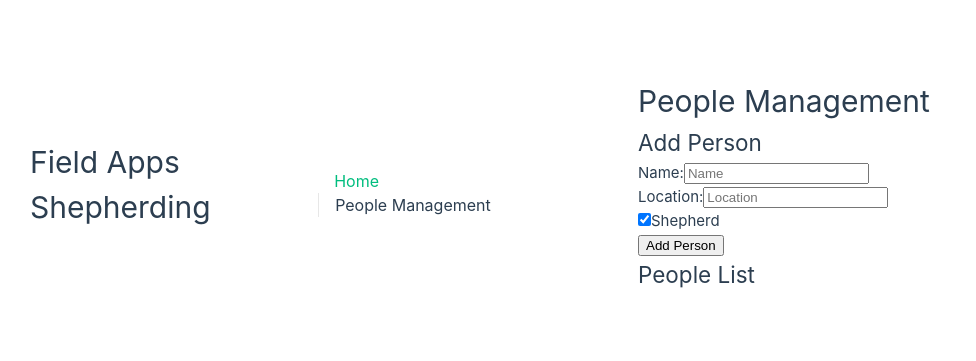
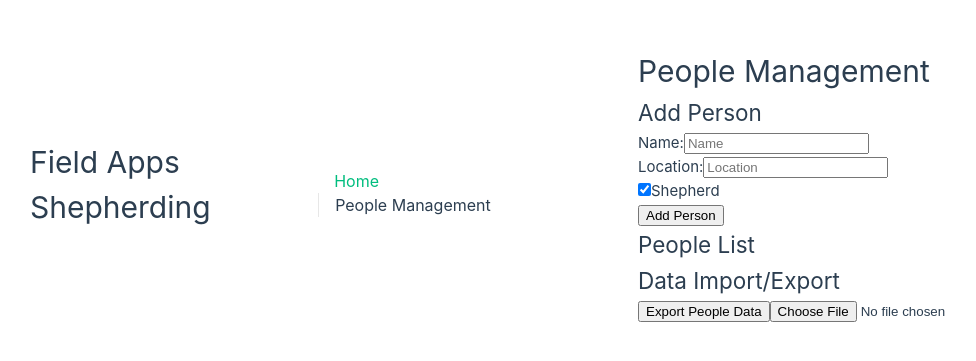
Before and after one commit to kmuncie/shepherding-schedule, a Vue app: page /people-management in a window 1280 px wide. Shown: the part 215-576 px from the top of the page, without its empty margins (2-978 px from the left). Built offline with nearby package versions, Linux system fonts and the light colour scheme.

Commit message:
Add export and import functionality

```diff
--- /dev/null
+++ b/src/components/DataImportExport.vue
@@ -0,0 +1,39 @@
+<template>
+    <div>
+      <h2>Data Import/Export</h2>
+      <button @click="exportData">Export People Data</button>
+      <input type="file" @change="importData" />
+    </div>
+  </template>
+
+  <script lang="ts">
+  import { defineComponent } from 'vue';
+  import { usePeopleStore } from '@/stores/people';
+
+  export default defineComponent({
+    setup() {
+      const peopleStore = usePeopleStore();
+
+      const exportData = () => {
+        const url = peopleStore.exportPeopleData();
+        const link = document.createElement('a');
+        link.href = url;
+        link.download = 'people-data.json';
+        link.click();
+        URL.revokeObjectURL(url);
+      };
+
+      const importData = (event: Event) => {
+        const file = (event.target as HTMLInputElement).files?.[0];
+        if (file) {
+          peopleStore.importPeopleData(file);
+        }
+      };
+
+      return {
+        exportData,
+        importData,
+      };
+    },
+  });
+  </script>
--- a/src/stores/people.ts
+++ b/src/stores/people.ts
@@ -41,5 +41,20 @@ export const usePeopleStore = defineStore('people', {
         localStorage.setItem(PEOPLE_STORAGE_KEY, JSON.stringify(markRaw(this.people)));
       }
     },
+    exportPeopleData() {
+      const data = JSON.stringify(markRaw(this.people));
+      const blob = new Blob([data], { type: 'application/json' });
+      const url = URL.createObjectURL(blob);
+      return url;
+    },
+    importPeopleData(file: File) {
+      const reader = new FileReader();
+      reader.onload = () => {
+        const data = JSON.parse(reader.result as string);
+        this.people = reactive(data);
+        localStorage.setItem(PEOPLE_STORAGE_KEY, JSON.stringify(markRaw(this.people)));
+      };
+      reader.readAsText(file);
+    },
   },
 });
--- a/src/views/PeopleManagementView.vue
+++ b/src/views/PeopleManagementView.vue
@@ -3,6 +3,7 @@
   <div>
     <people-management />
     <people-list />
+    <DataImportExport />
   </div>
 </template>
 
@@ -10,11 +11,13 @@
 import { defineComponent } from 'vue';
 import PeopleManagement from '@/components/PeopleManagement.vue';
 import PeopleList from '@/components/PeopleList.vue';
+import DataImportExport from '@/components/DataImportExport.vue';
 
 export default defineComponent({
   components: {
     PeopleManagement,
     PeopleList,
+    DataImportExport,
   },
 });
 </script>
```
